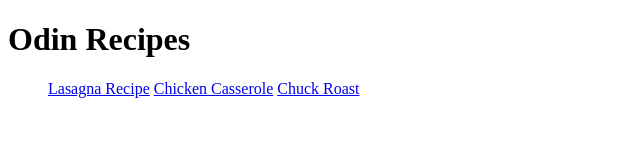
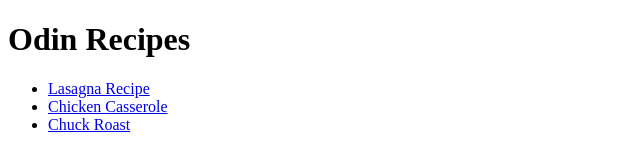
Before and after one commit to treymorris/odin-recipes, a plain HTML site: page index.html in a window 1280 px wide. Shown: the whole page, without its empty margins (0-640 px from the left). Drawn offline with Linux system fonts and the light colour scheme.

Commit message:
fixed index to make links work

```diff
--- a/index.html
+++ b/index.html
@@ -10,9 +10,9 @@
     <h1>Odin Recipes</h1>
 
     <ul>
-        <a href="/recipes/lasagna.html">Lasagna Recipe</a>
-        <a href="/recipes/chicken_casserole.html">Chicken Casserole</a>
-        <a href="/recipes/chuckroast">Chuck Roast</a>
+        <li><a href="recipes/lasagna.html">Lasagna Recipe</a></li>
+        <li><a href="recipes/chicken_casserole.html">Chicken Casserole</a></li>
+        <li><a href="recipes/chuckroast.html">Chuck Roast</a></li>
     </ul>
 
 </body>
```
